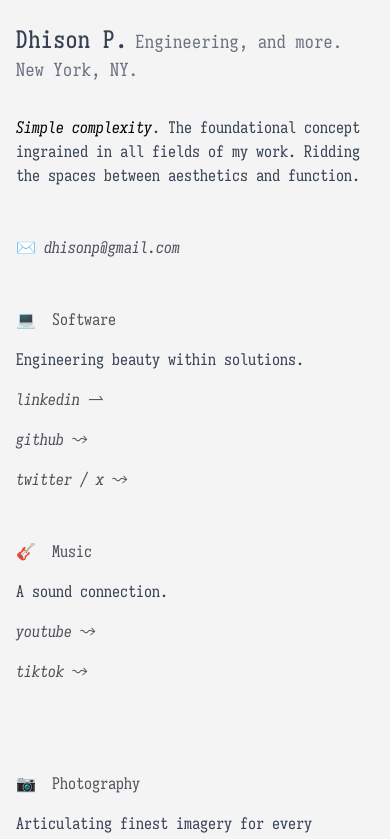
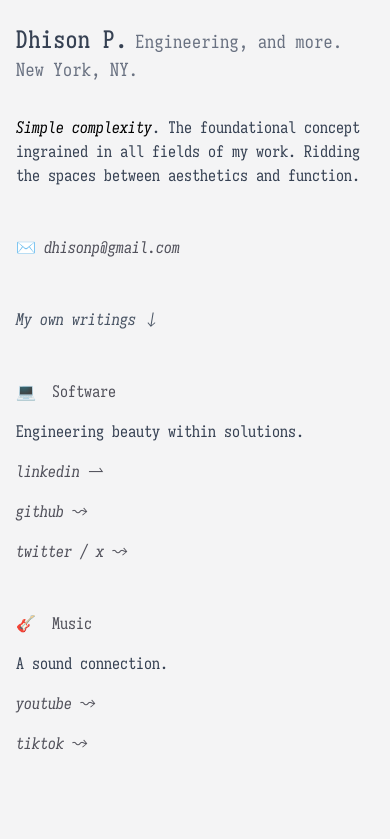
Before and after one commit to dhisonp/page, a Next.js app: page / in a window 390 px wide. Shown: the top 839 px of the page. Built offline with nearby package versions, Linux system fonts and the light colour scheme.

Commit message:
add a link to jump to writings in mobile

```diff
--- a/src/app/components/sections/BlogList.tsx
+++ b/src/app/components/sections/BlogList.tsx
@@ -8,7 +8,7 @@ interface BlogListProps {
 export function BlogList({ posts }: BlogListProps) {
 
   return (
-    <section className="h-full max-w-xl overflow-y-auto scrollbar-none" aria-label="Blog posts">
+    <section id="writings" className="h-full max-w-xl overflow-y-auto scrollbar-none" aria-label="Blog posts">
       <h3 className="mb-4">Writings</h3>
 
       <ul className="space-y-4">
--- a/src/app/components/sections/Intro.tsx
+++ b/src/app/components/sections/Intro.tsx
@@ -18,6 +18,9 @@ export function Intro() {
           ✉️
           <span className="italic text-zinc-600 dark:text-zinc-400 ml-2">dhisonp@gmail.com</span>
         </p>
+        <a href="#writings" className="cursor-pointer text-gray-600 dark:text-gray-400 italic">
+          My own writings &#8595;
+        </a>
         <Subsection header="Software" emoji="💻" className="fade-in delay-400">
           <p className="mb-4">Engineering beauty within solutions.</p>
           <ul className="grid md:grid-cols-4 md:grid-rows-none grid-rows-3 gap-y-4">
```
